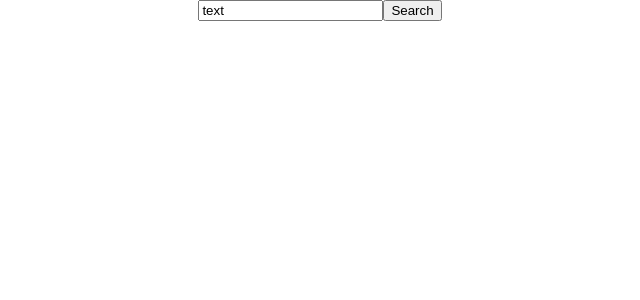
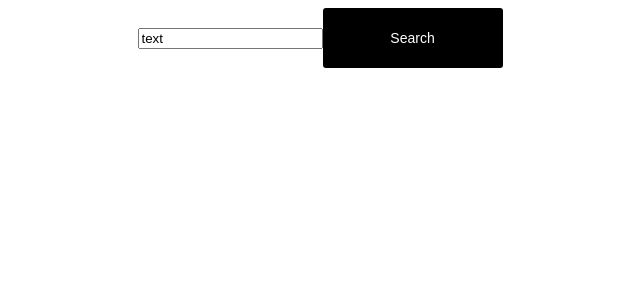
Before and after one commit to OlgaStrelk/searchReact, a React (Create React App) app: page / in a window 1280 px wide. Shown: the top 300 px of the page, without its empty margins (320-960 px from the left). Built offline with nearby package versions, Linux system fonts and the light colour scheme.

Commit message:
feat button styles

```diff
--- a/src/index.css
+++ b/src/index.css
@@ -1,13 +1 @@
-body {
-  margin: 0;
-  font-family: -apple-system, BlinkMacSystemFont, 'Segoe UI', 'Roboto', 'Oxygen',
-    'Ubuntu', 'Cantarell', 'Fira Sans', 'Droid Sans', 'Helvetica Neue',
-    sans-serif;
-  -webkit-font-smoothing: antialiased;
-  -moz-osx-font-smoothing: grayscale;
-}
-
-code {
-  font-family: source-code-pro, Menlo, Monaco, Consolas, 'Courier New',
-    monospace;
-}
+@import url('./components/Button.css');
```
